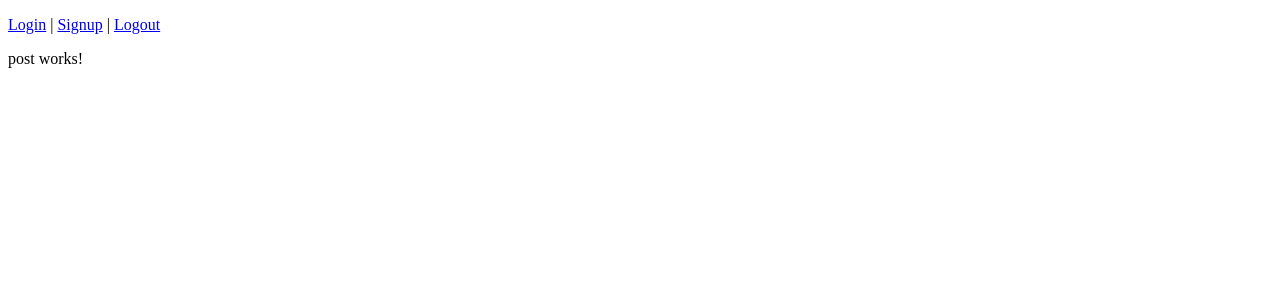
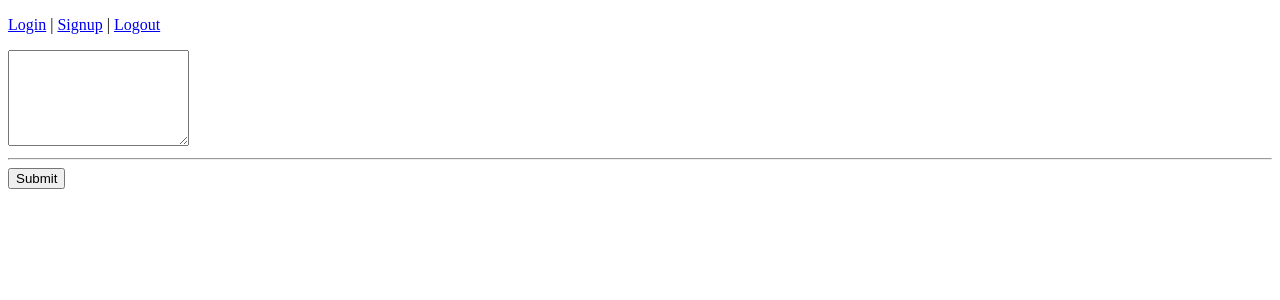
Before and after one commit to bethel-school-of-technology/team-javalovingcoders-frontend, an Angular app: page /post in a window 1280 px wide. Shown: the top 300 px of the page. Built offline with nearby package versions, Linux system fonts and the light colour scheme.

Commit message:
committing weird changes

```diff
--- a/src/app/post/post.component.html
+++ b/src/app/post/post.component.html
@@ -1 +1,4 @@
-<p>post works!</p>
+<textarea rows="6" [(ngModel)]="enteredValue"></textarea>
+<hr>
+<button (click)="onAddPost()">Submit</button>
+<p>{{ newPost }}</p>
--- a/src/app/post/post.component.ts
+++ b/src/app/post/post.component.ts
@@ -6,7 +6,12 @@ import { Component, OnInit } from '@angular/core';
   styleUrls: ['./post.component.css']
 })
 export class PostComponent implements OnInit {
+  enteredValue = '';
+  newPost ='';
 
+  onAddPost() {
+    this.newPost = this.enteredValue;
+  }
   constructor() { }
 
   ngOnInit(): void {
```
Also changed, not shown: src/app/app.module.ts (+6 -2 lines).
